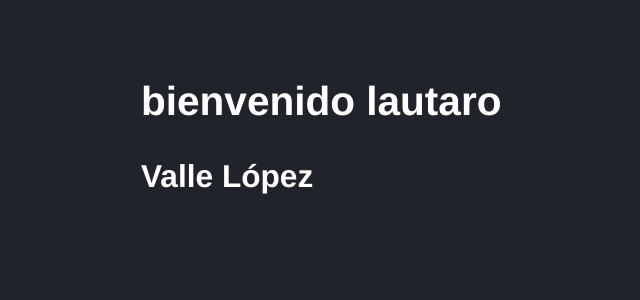
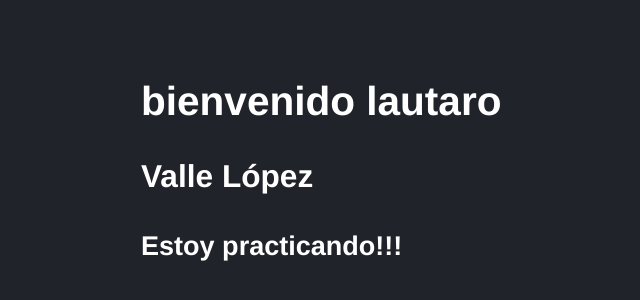
Before and after one commit to lautarovallelopez/ReactPractice, a React (Create React App) app in the folder 01-counter-app-cra/: page / in a window 1280 px wide. Shown: the part 104-404 px from the top of the page, without its empty margins (7-647 px from the left). Built offline with nearby package versions, Linux system fonts and the light colour scheme.

Commit message:
Add title prop to FirstApp

```diff
--- a/01-counter-app-cra/src/FirstApp.jsx
+++ b/01-counter-app-cra/src/FirstApp.jsx
@@ -6,11 +6,12 @@ const greetingObject = {
 }
 const greet = greeting => `${greeting.greeting} ${greeting.name}`;
 
-const FirstApp = () => {
+const FirstApp = ({ title = 'Hola, soy un mensaje por defecto' }) => {
     return (
         <>
             <h2>{greet(greetingObject)}</h2>
             <h3>Valle López</h3>
+            <h4>{title}</h4>
         </>
     );
 }
--- a/01-counter-app-cra/src/index.jsx
+++ b/01-counter-app-cra/src/index.jsx
@@ -6,6 +6,6 @@ import './styles.css';
 
 ReactDOM.createRoot(document.getElementById('root')).render(
     <React.StrictMode>
-        <FirstApp />
+        <FirstApp title='Estoy practicando!!!' />
     </React.StrictMode>
 );
```
